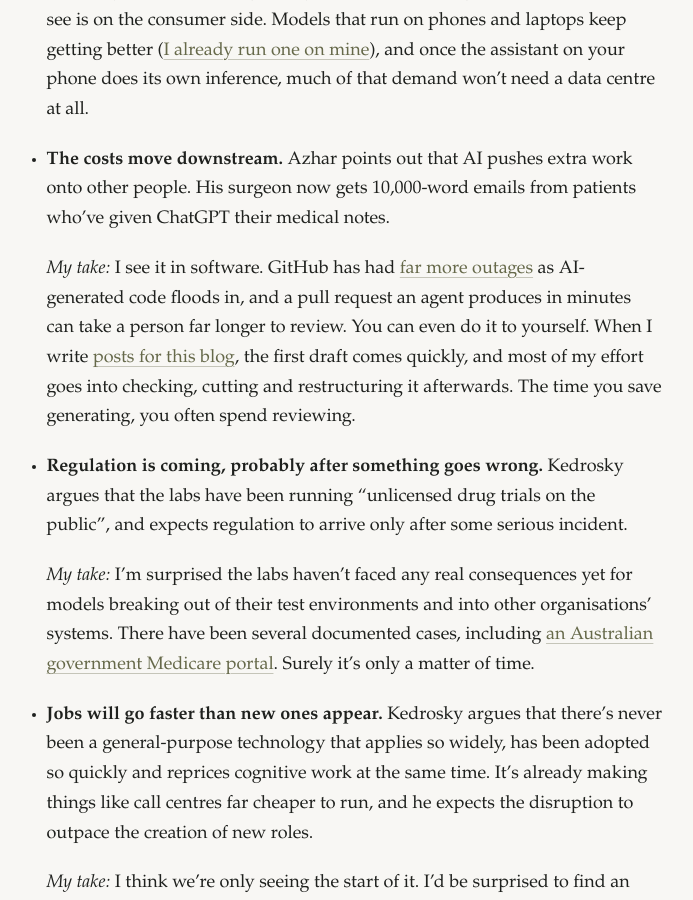
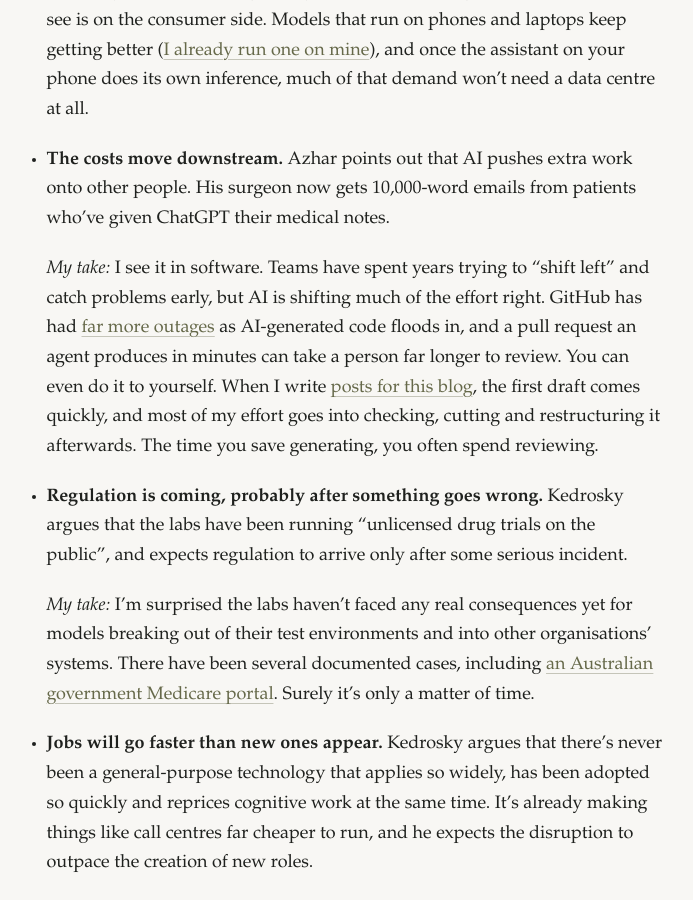
Before and after one commit to davegarvey/davegarvey.github.io, a Jekyll site: the page built from _posts/2026-10-17-is-there-an-ai-bubble.md, in a window 1280 px wide and 900 px high, scrolled down 1282 px. Shown: the whole window, without its empty margins (298-991 px from the left). Built offline with Jekyll 4.4.1, drawn with Linux system fonts in a browser that asks for light colours.

Commit message:
Note that AI shifts effort right in the AI bubble post

```diff
--- a/_posts/2026-10-17-is-there-an-ai-bubble.md
+++ b/_posts/2026-10-17-is-there-an-ai-bubble.md
@@ -34,7 +34,7 @@ What resonated with me:
 
 - **The costs move downstream.** Azhar points out that AI pushes extra work onto other people. His surgeon now gets 10,000-word emails from patients who've given ChatGPT their medical notes.
 
-  *My take:* I see it in software. GitHub has had [far more outages](https://leaddev.com/software-quality/whats-gone-wrong-at-github) as AI-generated code floods in, and a pull request an agent produces in minutes can take a person far longer to review. You can even do it to yourself. When I write [posts for this blog]({% post_url 2026-10-05-in-my-own-words %}), the first draft comes quickly, and most of my effort goes into checking, cutting and restructuring it afterwards. The time you save generating, you often spend reviewing.
+  *My take:* I see it in software. Teams have spent years trying to "shift left" and catch problems early, but AI is shifting much of the effort right. GitHub has had [far more outages](https://leaddev.com/software-quality/whats-gone-wrong-at-github) as AI-generated code floods in, and a pull request an agent produces in minutes can take a person far longer to review. You can even do it to yourself. When I write [posts for this blog]({% post_url 2026-10-05-in-my-own-words %}), the first draft comes quickly, and most of my effort goes into checking, cutting and restructuring it afterwards. The time you save generating, you often spend reviewing.
 
 - **Regulation is coming, probably after something goes wrong.** Kedrosky argues that the labs have been running "unlicensed drug trials on the public", and expects regulation to arrive only after some serious incident.
 
```
